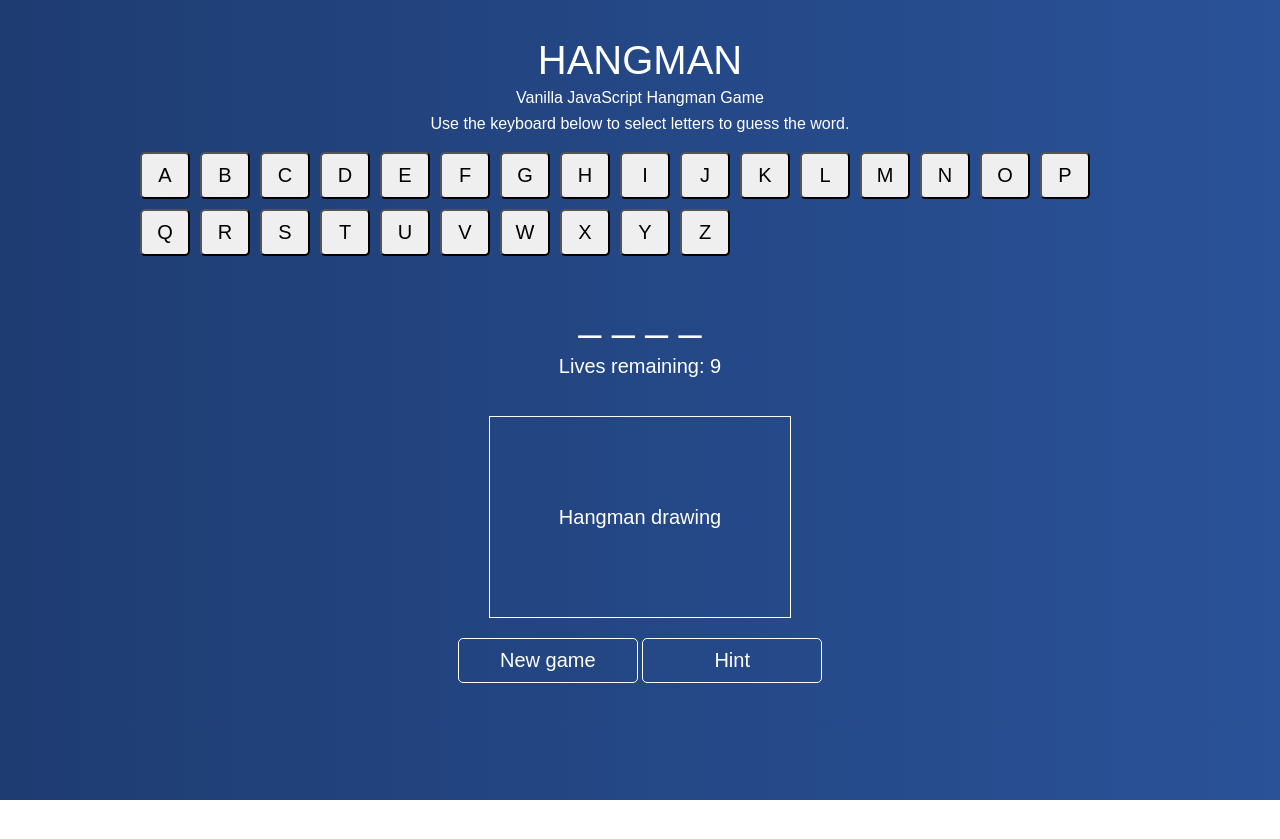
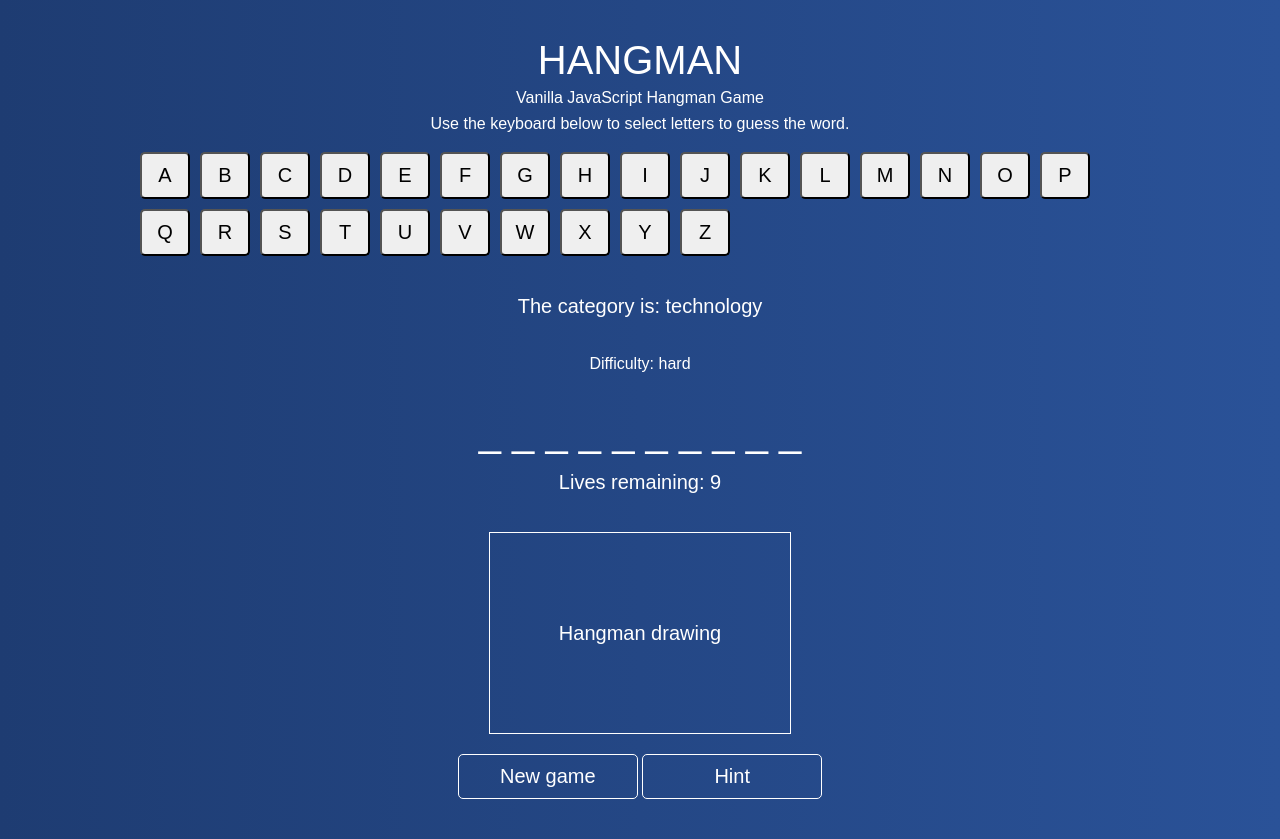
Before and after one commit to curm90/Toy-Projects, a website with bundled scripts: page hangman/index.html in a window 1280 px wide. Both pictures are taken after a click on the button "New game". Before the commit the page ends 800 px from the top, so only its background shows below. Built offline with nearby package versions, Linux system fonts and the light colour scheme.

Commit message:
test loss, win and reset with actual data

```diff
--- a/hangman/index.html
+++ b/hangman/index.html
@@ -17,8 +17,8 @@
         <div class="keyboard">
           <ul class="list"></ul>
         </div>
-        <!-- <p class="category">The category is: <span class="category-name"></span></p>
-        <p class="difficulty">Difficulty: <span class="difficulty-name"></span></p> -->
+        <p class="category">The category is: <span class="category-name"></span></p>
+        <p class="difficulty">Difficulty: <span class="difficulty-name"></span></p>
         <p class="word-holder"></p>
         <p class="lives">Lives remaining: <span class="lives-remaining">9</span></p>
         <p class="game-text"></p>
--- a/hangman/index.js
+++ b/hangman/index.js
@@ -1,20 +1,20 @@
-// import { getRandomWordAny } from './data.js';
+import { getRandomWordAny } from './data.js';
 
 let numberOfGuesses = 9;
-const testWord = 'test';
-// const { word: testWord, category, difficulty } = getRandomWordAny();
+// const testWord = 'test';
+let { word: testWord, category, difficulty } = getRandomWordAny();
 const alphabet = 'abcdefghijklmnopqrstuvwxyz'.split('');
 
 const keyboardList = document.querySelector('.list');
 const livesRemaining = document.querySelector('.lives-remaining');
 const wordHolder = document.querySelector('.word-holder');
-// const categoryName = document.querySelector('.category-name');
-// const difficultyName = document.querySelector('.difficulty-name');
+const categoryName = document.querySelector('.category-name');
+const difficultyName = document.querySelector('.difficulty-name');
 const gameText = document.querySelector('.game-text');
 const newGameBtn = document.querySelector('.new-game');
 
-// categoryName.textContent = category;
-// difficultyName.textContent = difficulty;
+categoryName.textContent = category;
+difficultyName.textContent = difficulty;
 
 for (const letter of alphabet) {
   const list = document.createElement('li');
@@ -108,6 +108,11 @@ function resetGame() {
     key.disabled = false;
     key.style.cursor = 'pointer';
   });
+
+  ({ word: testWord, category, difficulty } = getRandomWordAny());
+  categoryName.textContent = category;
+  difficultyName.textContent = difficulty;
+  addWordToWordHolder(testWord);
 }
 
 newGameBtn.addEventListener('click', resetGame);
```
Also changed, not shown: eslint.config.mjs (+4 -4 lines).
